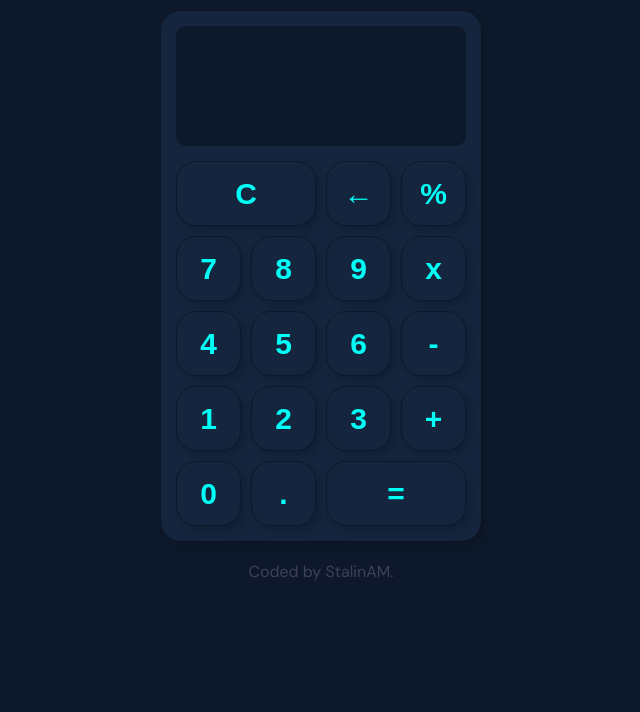
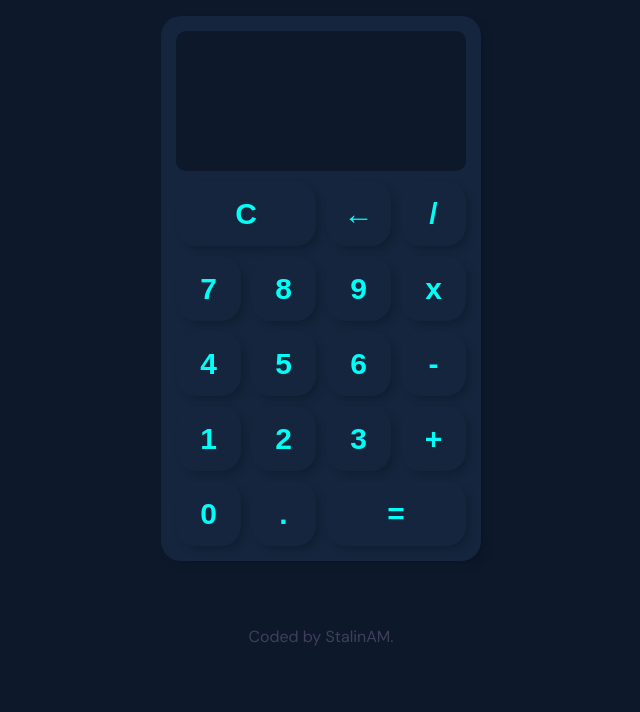
Before and after one commit to StalinAM/Calculator-JS, a plain HTML site: page index.html in a window 1280 px wide. Shown: the part 88-800 px from the top of the page, without its empty margins (319-959 px from the left). Drawn offline with Linux system fonts and the light colour scheme.

Commit message:
one-line calculator for perfect users

```diff
--- a/index.html
+++ b/index.html
@@ -24,30 +24,31 @@
     </header>
 
     <main class="calculator-container">
-        <section class="calculator-display">
-            <span class="first-value"></span>
-            <span class="secont-value"></span>
-        </section>
-        <section class="button-container">
-            <button id="clean">C</button>
-            <button id="delete">&larr;</button>
-            <button class="operator">%</button>
-            <button class="number">7</button>
-            <button class="number">8</button>
-            <button class="number">9</button>
-            <button class="operator">x</button>
-            <button class="number">4</button>
-            <button class="number">5</button>
-            <button class="number">6</button>
-            <button class="operator">-</button>
-            <button class="number">1</button>
-            <button class="number">2</button>
-            <button class="number">3</button>
-            <button class="operator">+</button>
-            <button class="number">0</button>
-            <button id="point">.</button>
-            <button id="equal">=</button>
-        </section>
+        <form name="calculator" class="button-container">
+            <input id="calculator-display" type="textfield" name="answer" value="" autocomplete="off" readonly>
+            <button id="clean" type="reset">C</button>
+            <button >&larr;</button>
+            <button type="button" value="/" onclick="document.calculator.answer.value+='/'">/</button>
+            <button type="button" value="7" onclick="document.calculator.answer.value+='7'">7</button>
+            <button type="button" value="8" onclick="document.calculator.answer.value+='8'">8</button>
+            <button type="button" value="9" onclick="document.calculator.answer.value+='9'">9</button>
+
+            <button type="button" value="*" onclick="document.calculator.answer.value+='*'">x</button>
+            <button type="button" value="4" onclick="document.calculator.answer.value+='4'">4</button>
+            <button type="button" value="5" onclick="document.calculator.answer.value+='5'">5</button>
+            <button type="button" value="6" onclick="document.calculator.answer.value+='6'">6</button>
+
+            <button type="button" value="-" onclick="document.calculator.answer.value+='-'">-</button>
+            <button type="button" value="1" onclick="document.calculator.answer.value+='1'">1</button>
+            <button type="button" value="2" onclick="document.calculator.answer.value+='2'">2</button>
+            <button type="button" value="3" onclick="document.calculator.answer.value+='3'">3</button>
+
+            <button type="button" value="+" onclick="document.calculator.answer.value+='+'">+</button>
+            <button type="button" value="0" onclick="document.calculator.answer.value+='0'">0</button>
+            <button type="button" value="." onclick="document.calculator.answer.value+='.'">.</button>
+            <button id="equal" type="button" value="="
+                onclick="document.calculator.answer.value=eval(document.calculator.answer.value).toFixed(2)">=</button>
+        </form>
     </main>
 
     <footer class="attribution">
@@ -55,7 +56,7 @@
     </footer>
 
     <!-- JavaScript -->
-    <script src="./main.js"></script>
+    <!-- <script src="./main.js"></script> -->
 </body>
 
 
--- a/style.css
+++ b/style.css
@@ -11,59 +11,59 @@ html {
 
 .title {
     color: #00FFF7;
-    margin: 30px;
     text-shadow: 3px 3px #00000040;
 }
 
 body {
+    width: 100%;
+    height: 100vh;
     background-color: #0D192B;
     display: grid;
     place-items: center;
 }
 
 .title,
-.calculator-display,
 .calculator-container button {
     font-weight: bold;
     font-size: 3.0rem;
 }
 
 .calculator-container {
+    align-self: start;
     min-width: 300px;
     background-color: #14253D;
     border-radius: 20px;
     box-shadow: 5px 5px 10px -3px #00000040;
 }
 
-.calculator-display {
-    height: 120px;
-    margin: 15px 15px 0 15px;
+#calculator-display {
+    grid-column: 1 / 5;
+    grid-row: 1 / 3;
+    text-align: end;
+    padding-right: 20px;
     border-radius: 10px;
+    color: #00FFF7;
+    font-weight: bold;
+    font-size: 4.0rem;
     background-color: #0D192B;
-    display: grid;
-    text-align: end;
-    padding: 20px;
-}
-
-.calculator-display span {
-    color: #00FFF7;
+    border: none;
 }
 
 .button-container {
     display: grid;
     grid-template-columns: repeat(4, 65px);
-    grid-template-rows: repeat(5, 65px);
+    grid-template-rows: repeat(7, 65px);
     gap: 10px;
     padding: 15px;
 }
 
 .button-container button {
     border-radius: 20px;
+    border: none;
     cursor: pointer;
     color: #00FFF7;
     background-color: #14253D;
     box-shadow: 5px 5px 10px -3px #00000040;
-    border: 1px solid #0D192B;
 }
 
 #clean {
@@ -76,12 +76,14 @@ body {
     grid-column-end: 5;
 }
 
-
+body .attribution {
+    align-self: start;
+}
 
 .attribution,
 .attribution a {
     color: rgba(74, 72, 103, 0.825);
     text-decoration: none;
     font-size: 1.6rem;
-    margin-top: 20px;
+
 }
```
